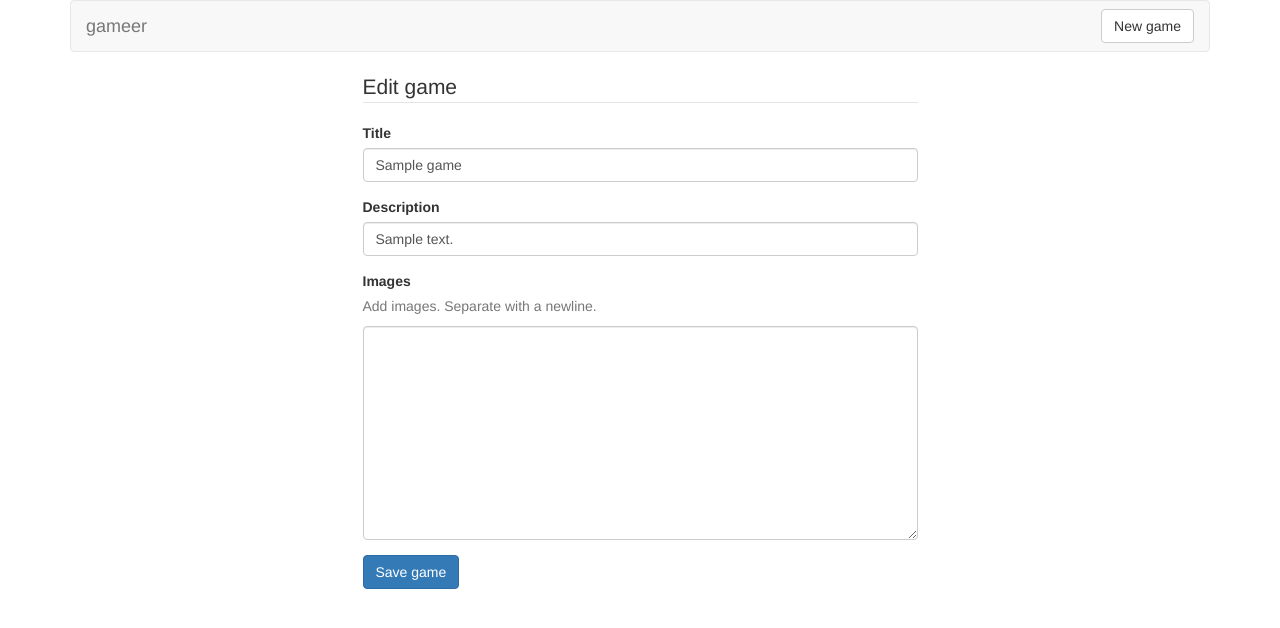
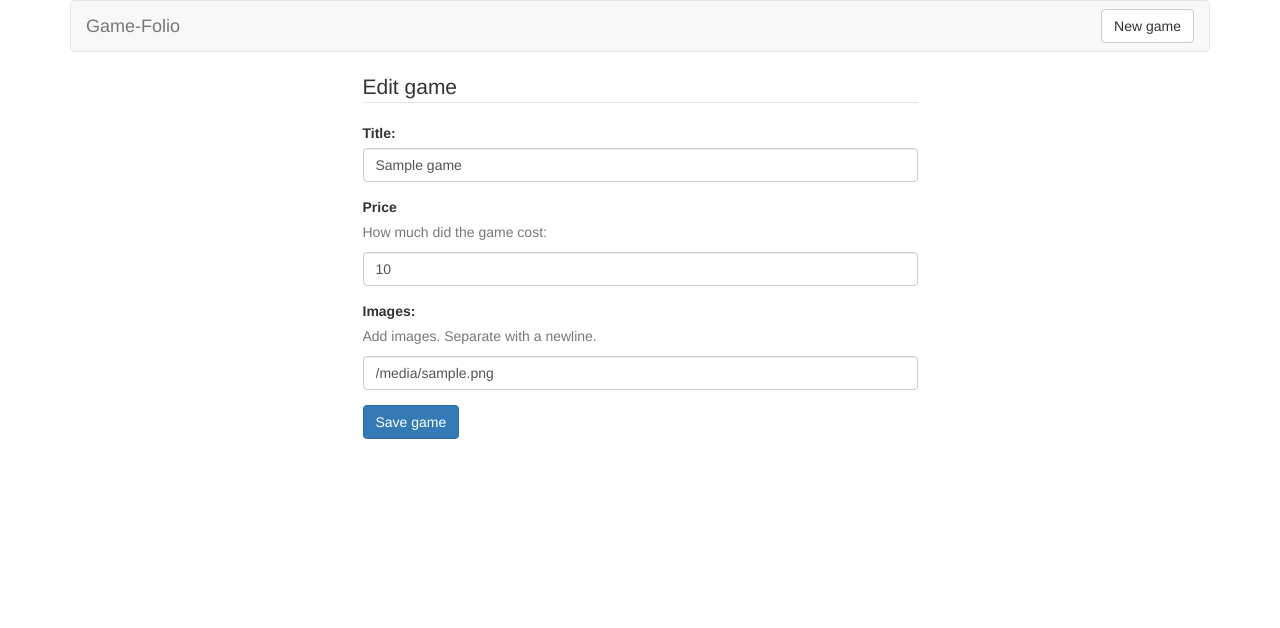
Before and after one commit to kmurata798/contractor, a Flask app: template templates/games_new.html in a window 1280 px wide. Shown: the top 628 px of the page. Run offline with Flask 2, Linux system fonts and the light colour scheme; the template is opened without the code that fills it: most values are stand-ins (such as "Sample title", 1, 10 or a date in 2020); some libraries are stand-ins or nearby versions.

Commit message:
changing description to price

```diff
--- a/templates/games_index.html
+++ b/templates/games_index.html
@@ -7,7 +7,7 @@
     {% for item in game %}
     <div class='col-md-3'>
         <h2><a href='/games/{{ item._id }}'>{{ item.title }}</a></h2>
-        <small>{{ item.description }}</small>
+        <small>{{ item.price }}</small>
     </div>
     {% endfor %}
 </div>
--- a/templates/games_show.html
+++ b/templates/games_show.html
@@ -3,7 +3,7 @@
 <div class='row'>
     <div class='col-sm-6 col-sm-offset-3'>
         <h1>{{ game.title }}</h1>
-        <h2>{{ game.description }}</h2>
+        <h2>{{ game.price }}</h2>
 
         <!-- <h3>{{ game.images}}</h3> -->
         <div class="card">
@@ -22,7 +22,7 @@
 
 <p><a href='/games/{{ game._id }}/edit'>Edit</a></p>
 <p>
-    <form method='POST' action='/games/{{game._id}}/delete'>
+    <form method='POST' action='/games/{{game._id}}/delete/'>
         <input type='hidden' name='_method' value='DELETE'>
         <button class='btn btn-primary' type='submit'>Delete</button>
     </form>
--- a/templates/partials/games_form.html
+++ b/templates/partials/games_form.html
@@ -2,20 +2,22 @@
     <legend>Edit game</legend>
     <!-- TITLE -->
     <div class='form-group'>
-        <label for='game-title'>Title</label><br>
+        <label for='game-title'>Title:</label><br>
         <input class='form-control' id='game-title' type='text' name='title' value='{{ game.title }}' />
     </div>
 
     <!-- DESCRIPTION -->
     <div class='form-group'>
-        <label for='description'>Description</label><br>
-        <input class='form-control' id='description' type='text' name='description' value='{{ game.description }}' />
+        <label for='price'>Price</label><br>
+        <p class='text-muted'>How much did the game cost:</p>
+        <input class='form-control' id='price' type='text' name='price' value='{{ game.price }}' />
     </div>
 
     <!-- VIDEO LINKS -->
     <div class='form-group'>
-        <label for='game-images'>Images</label><br />
+        <label for='game-images'>Images:</label><br />
         <p class='text-muted'>Add images. Separate with a newline.</p>
-        <textarea class='form-control' id='game-images' name='images' rows='10' /></textarea>
+        <input class='form-control' id='game-images' type='text' name='images' value='{{ game.images }}'
+            rows='10' /></textarea>
     </div>
 </fieldset>
--- a/templates/partials/navbar.html
+++ b/templates/partials/navbar.html
@@ -2,7 +2,7 @@
     <div class='container-fluid'>
         <div class='navbar-header'>
             <a class='navbar-brand' href='/'>
-                gameer
+                Game-Folio
             </a>
         </div>
         <div class='pull-right'>
--- a/test.py
+++ b/test.py
@@ -7,8 +7,7 @@ sample_game = {
     'title': 'Cat Images',
     'description': 'Cats acting weird',
     'images': [
-        'https://youtube.com/embed/hY7m5jjJ9mM',
-        'https://www.youtube.com/embed/CQ85sUNBK7w'
+        'https://upload.wikimedia.org/wikipedia/commons/e/ee/Grumpy_Cat_by_Gage_Skidmore.jpg'
     ]
 }
 sample_form_data = {
```
